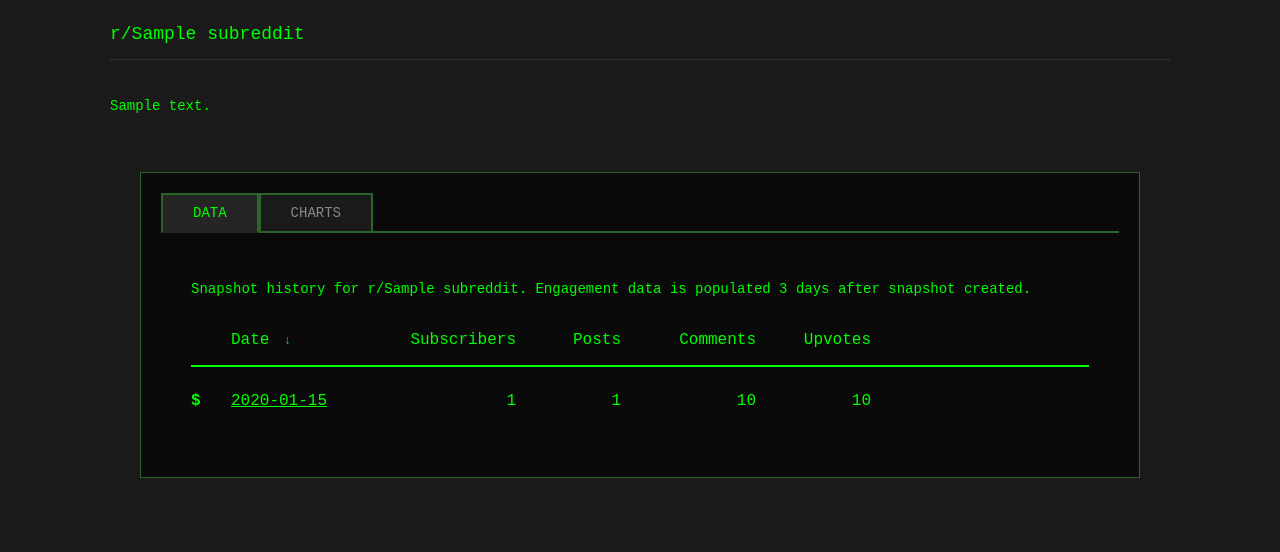
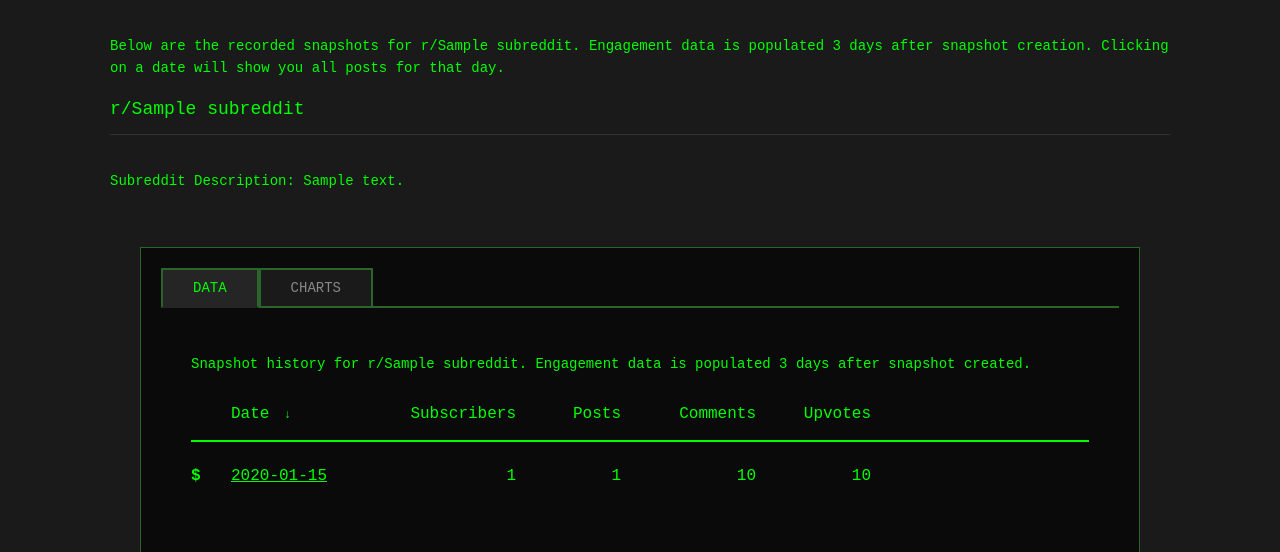
Before and after one commit to johnmpryan/defmeta, a Django app: a page that uses tracker/templates/tracker/subreddit_detail.html in a window 1280 px wide. Shown: the part 206-758 px from the top of the page. Before the commit the page ends 684 px from the top, so only its background shows below. Run offline with Django 5.2, Linux system fonts and the light colour scheme; tables that the repository leaves empty hold one stand-in row (values such as "Sample post"); some libraries are stand-ins or nearby versions.

Commit message:
replacing overwritten content

```diff
--- a/tracker/templates/tracker/subreddit_detail.html
+++ b/tracker/templates/tracker/subreddit_detail.html
@@ -135,11 +135,12 @@
             <li class="breadcrumb-item active" aria-current="page">r/{{ subreddit.name }}</li>
         </ol>
     </nav>
+    <p class="description">Below are the recorded snapshots for r/{{ subreddit.name}}. Engagement data is populated 3 days after snapshot creation. Clicking on a date will show you all posts for that day.</p>
 
     <div class="section-header">r/{{ subreddit.name }}</div>
 
     {% if subreddit.subreddit_description %}
-    <p class="description">{{ subreddit.subreddit_description }}</p>
+    <p class="description">Subreddit Description: {{ subreddit.subreddit_description }}</p>
     {% endif %}
 
     <!-- Tab Navigation -->
```
